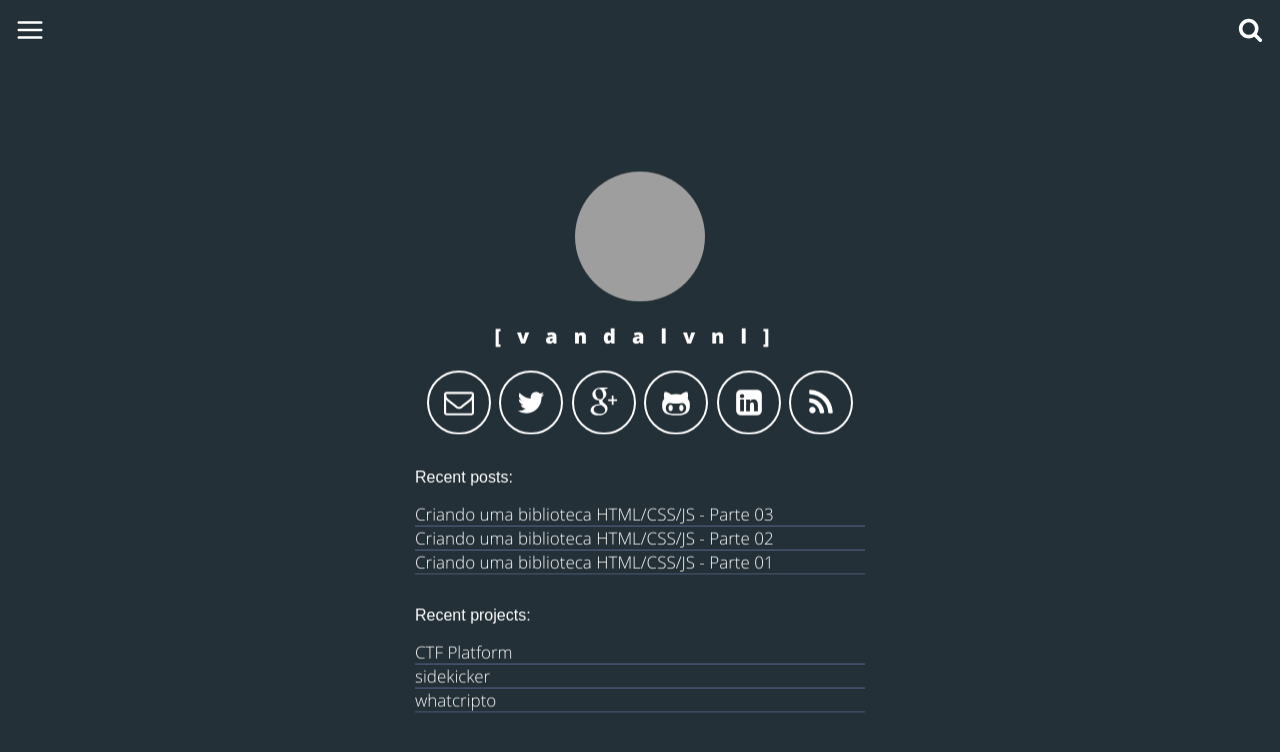
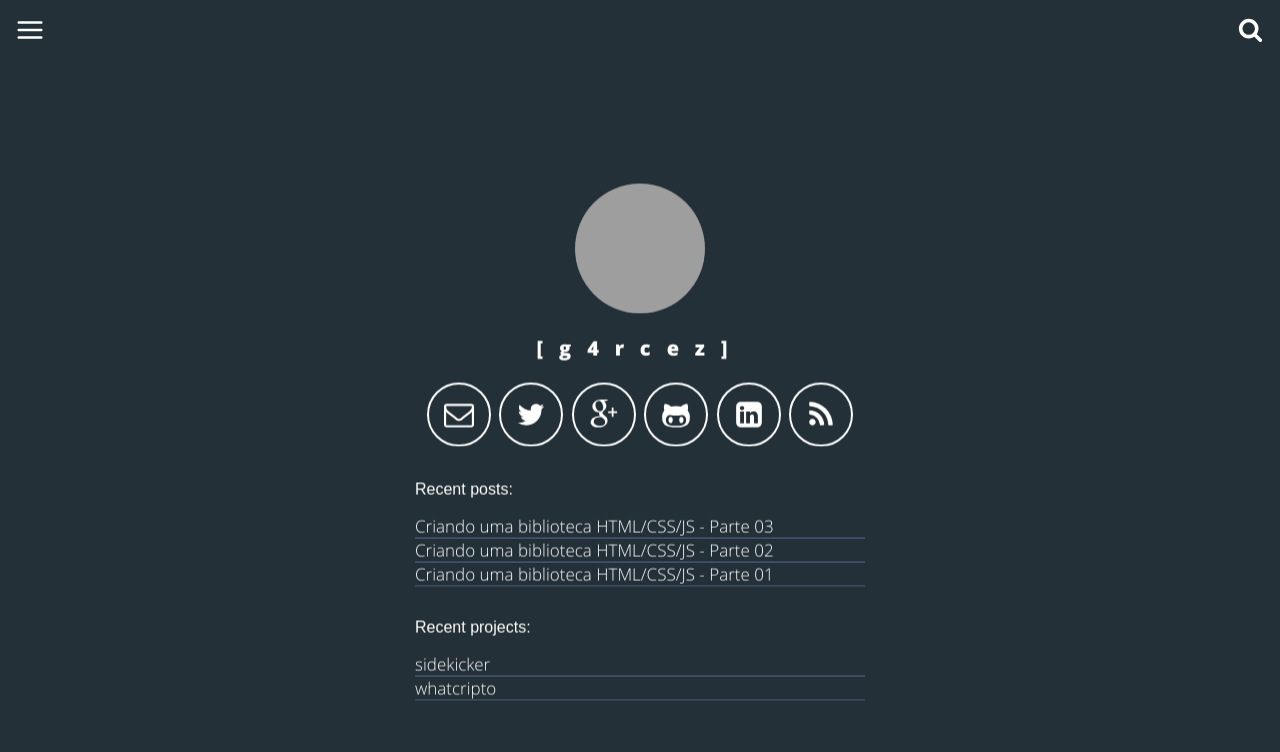
Before and after one commit to g4rcez/g4rcez.github.io, a Jekyll site: the page built from index.html, in a window 1280 px wide. Shown: the top 752 px of the page. Built offline with Jekyll 4.4.1, drawn with Linux system fonts in a browser that asks for light colours; grey boxes are pictures that could not be loaded.

Commit message:
Change nickname

```diff
--- a/_config.yml
+++ b/_config.yml
@@ -2,14 +2,14 @@
 title: Vandalvnl Blog
 description: "A little place to post something..."
 baseurl: "/"
-url: "https://vandalvnl.github.io"
+url: "https://g4rcez.github.io"
 
 # User settings
-username: vandalvnl
+username: g4rcez
 user_title: Allan Garcez - FullStack Developer
 email: allan.f.garcez@gmail.com
 twitter_username: ""
-github_username: vandalvnl
+github_username: g4rcez
 gplus_username: ""
 linkedin_public_url: allan-garcez # Example: For public profile 'www.linkedin.com/in/john-smith', 'john-smith' is your linkedin_public_url
 disqus_username: https-vandalvnl-github-io
@@ -48,7 +48,7 @@ links:
           key_trigger: 5
     section_2:
         - title: github
-          url: http://www.github.com/vandalvnl
+          url: http://www.github.com/g4rcez
           new_tab: true
           key_trigger: g
         - title: search
@@ -57,12 +57,10 @@ links:
 
 # projects in header index
 projects:
-    - name: CTF Platform
-      url: https://github.com/ctf-platform/ctf-api
     - name: sidekicker
-      url: https://github.com/vandalvnl/sidekicker
+      url: https://github.com/g4rcez/sidekicker
     - name: whatcripto
-      url: https://github.com/vandalvnl/whatcripto
+      url: https://github.com/g4rcez/whatcripto
 
 # exclude my node related stuff
 exclude: ["package.json", "src", "node_modules"]
```
